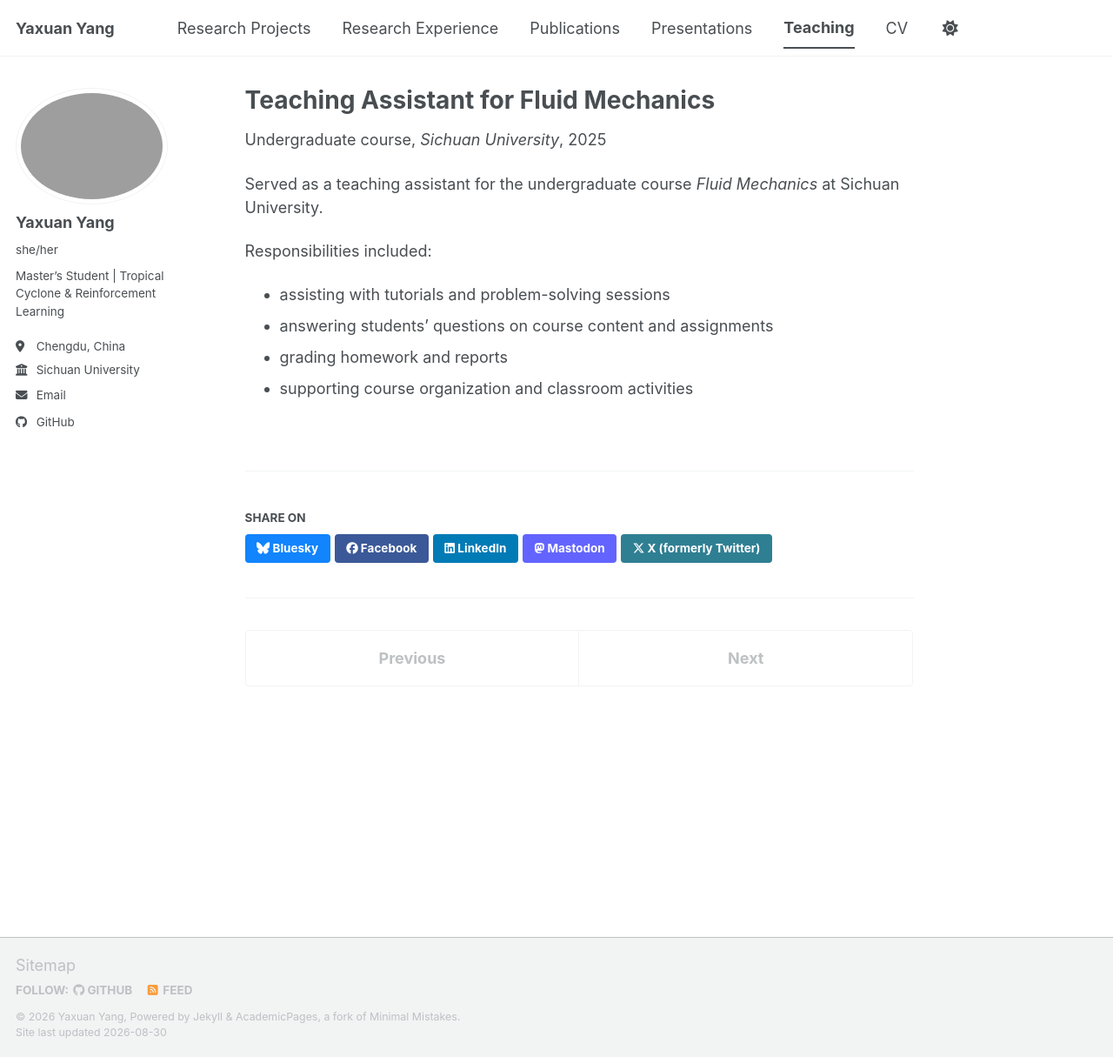
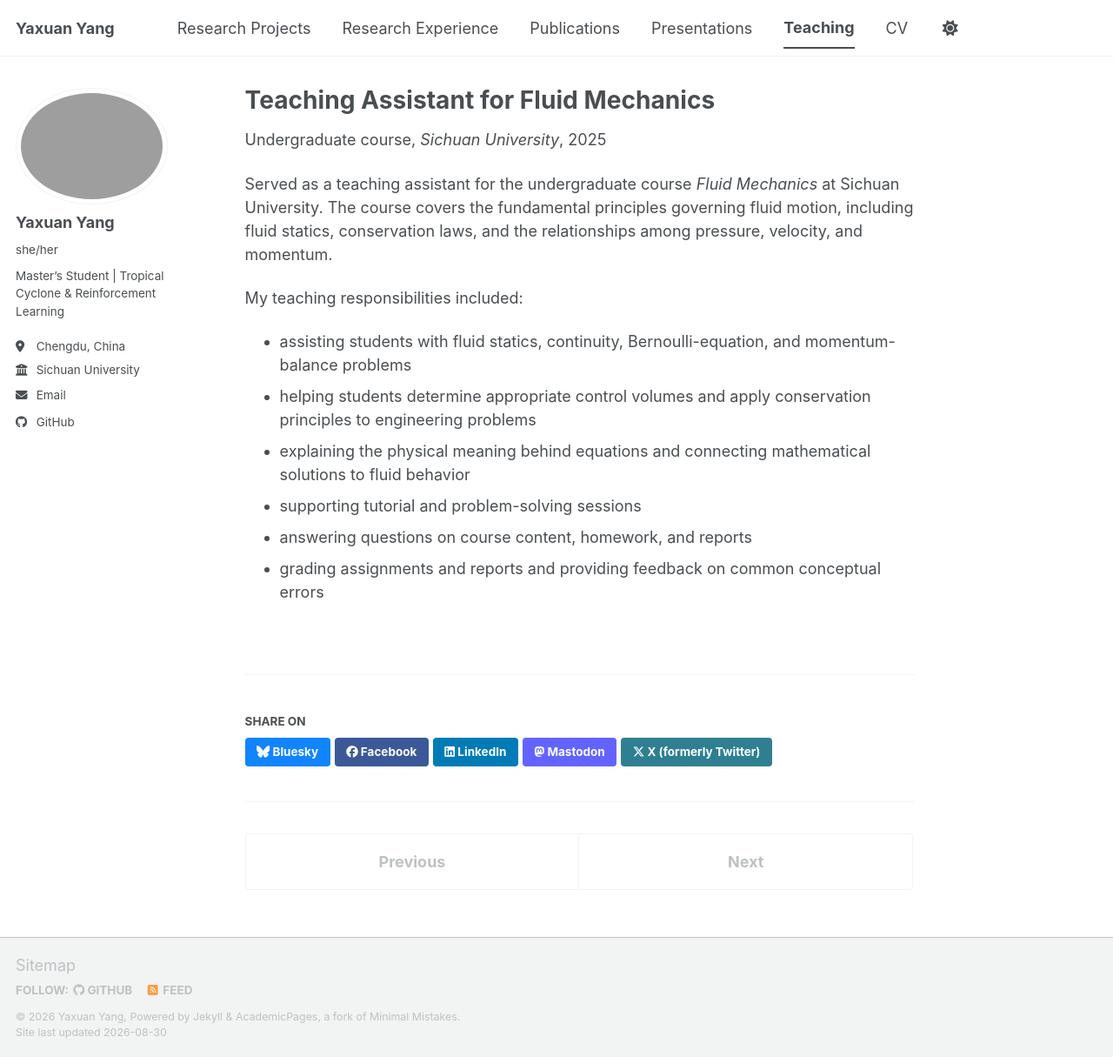
Before and after one commit to yyx-git/yyx-git.github.io, a Jekyll site: the page built from _teaching/fluid-mechanics.md, in a window 1280 px wide and 1215 px high. Shown: the whole window at 87% size. Built offline with Jekyll 4.4.1, drawn with Linux system fonts in a browser that asks for light colours; a script bundle is joined from its source files by our own code; library files that are not in the unit come from our copies.

Commit message:
Update fluid-mechanics.md

```diff
--- a/_teaching/fluid-mechanics.md
+++ b/_teaching/fluid-mechanics.md
@@ -8,10 +8,13 @@ date: 09/2025-01/2026
 location: "Chengdu, China"
 ---
 
-Served as a teaching assistant for the undergraduate course *Fluid Mechanics* at Sichuan University.
+Served as a teaching assistant for the undergraduate course *Fluid Mechanics* at Sichuan University. The course covers the fundamental principles governing fluid motion, including fluid statics, conservation laws, and the relationships among pressure, velocity, and momentum.
 
-Responsibilities included:
-- assisting with tutorials and problem-solving sessions
-- answering students' questions on course content and assignments
-- grading homework and reports
-- supporting course organization and classroom activities
+My teaching responsibilities included:
+
+- assisting students with fluid statics, continuity, Bernoulli-equation, and momentum-balance problems
+- helping students determine appropriate control volumes and apply conservation principles to engineering problems
+- explaining the physical meaning behind equations and connecting mathematical solutions to fluid behavior
+- supporting tutorial and problem-solving sessions
+- answering questions on course content, homework, and reports
+- grading assignments and reports and providing feedback on common conceptual errors
```
